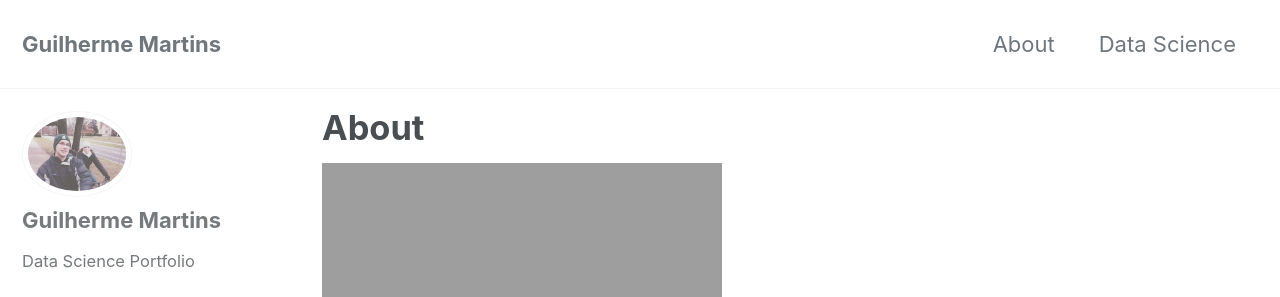
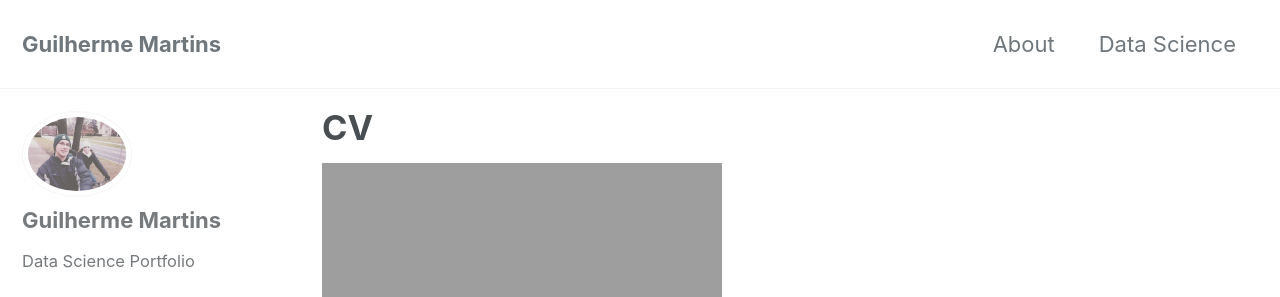
Before and after one commit to guilhermecsm/guilhermecsm.github.io, a Jekyll site: the page built from _pages/resume.md, in a window 1280 px wide and 900 px high. Shown: the top 297 px of the window. Built offline with Jekyll 4.4.1, drawn with Linux system fonts in a browser that asks for light colours; cached includes are drawn as plain includes; nearby versions of some CDN libraries.

Commit message:
new resume

```diff
--- a/_pages/resume.md
+++ b/_pages/resume.md
@@ -1,8 +1,8 @@
 ---
-title: "About"
+title: "CV"
 permalink: /resume/
 ---
 
 
 
-<img src="{{ site.url }}{{ site.baseurl }}/image/resume.pdf" alt="">
+![alt]({{ site.url }}{{ site.baseurl }}/image/resume.pdf)
```
